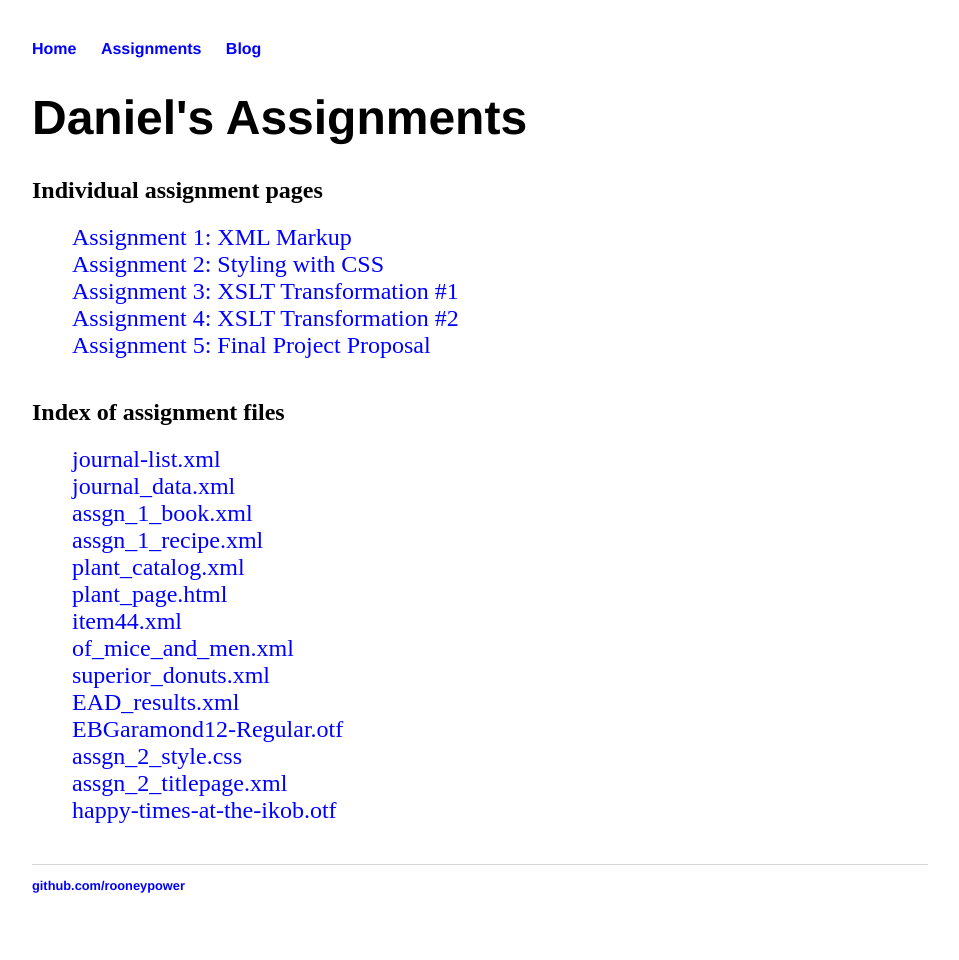
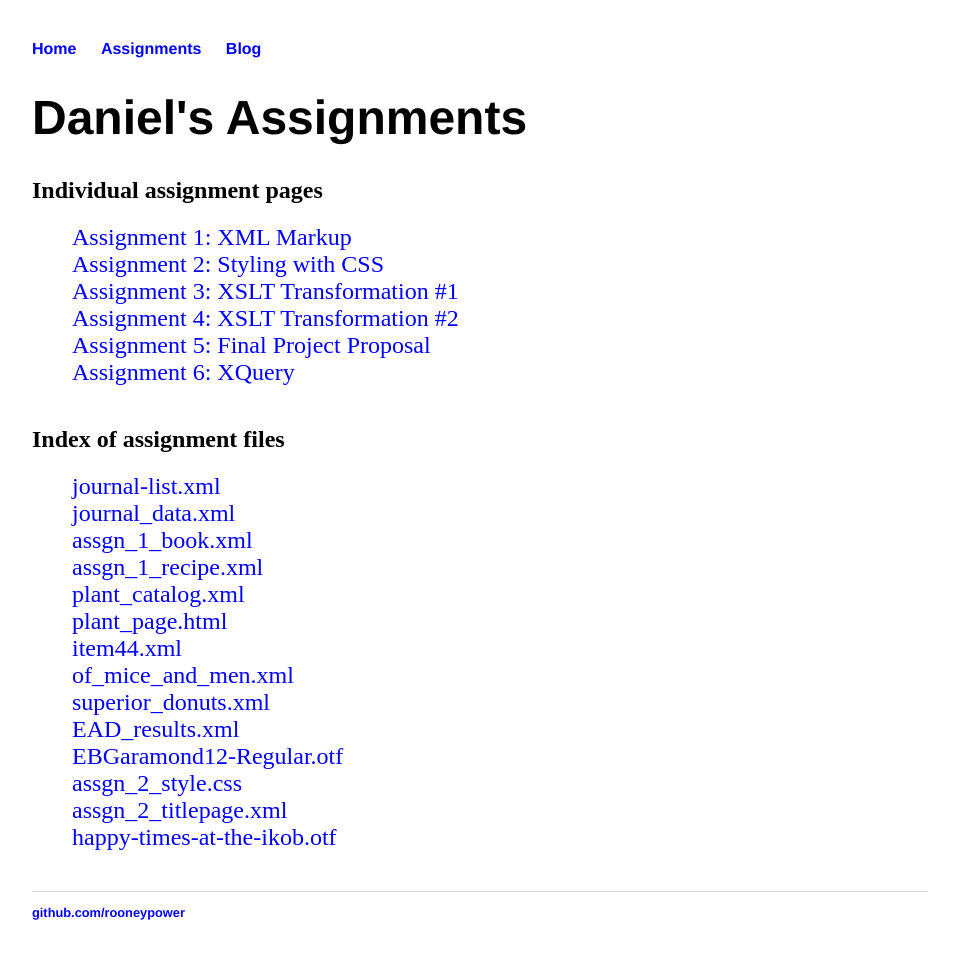
Before and after one commit to rooneypower/rooneypower.github.io, a Jekyll site: the page built from assignments/index.html, in a window 1280 px wide. Shown: the whole page, without its empty margins (160-1119 px from the left). Built offline with Jekyll 4.4.1, drawn with Linux system fonts in a browser that asks for light colours; before the commit the page ends 933 px from its top, so only the background shows below that.

Commit message:
Update index.html

```diff
--- a/assignments/index.html
+++ b/assignments/index.html
@@ -10,6 +10,7 @@ title: "Daniel's Assignments"
 	<li><a href="plants">Assignment 3: XSLT Transformation #1</a></li>
 	<li><a href="journals">Assignment 4: XSLT Transformation #2</a></li>
 	<li><a href="proposal">Assignment 5: Final Project Proposal</a></li>
+	<li><a href="query">Assignment 6: XQuery</a></li>
 </ul>
 <h2>Index of assignment files</h2>
 <ul class="posts">
```
